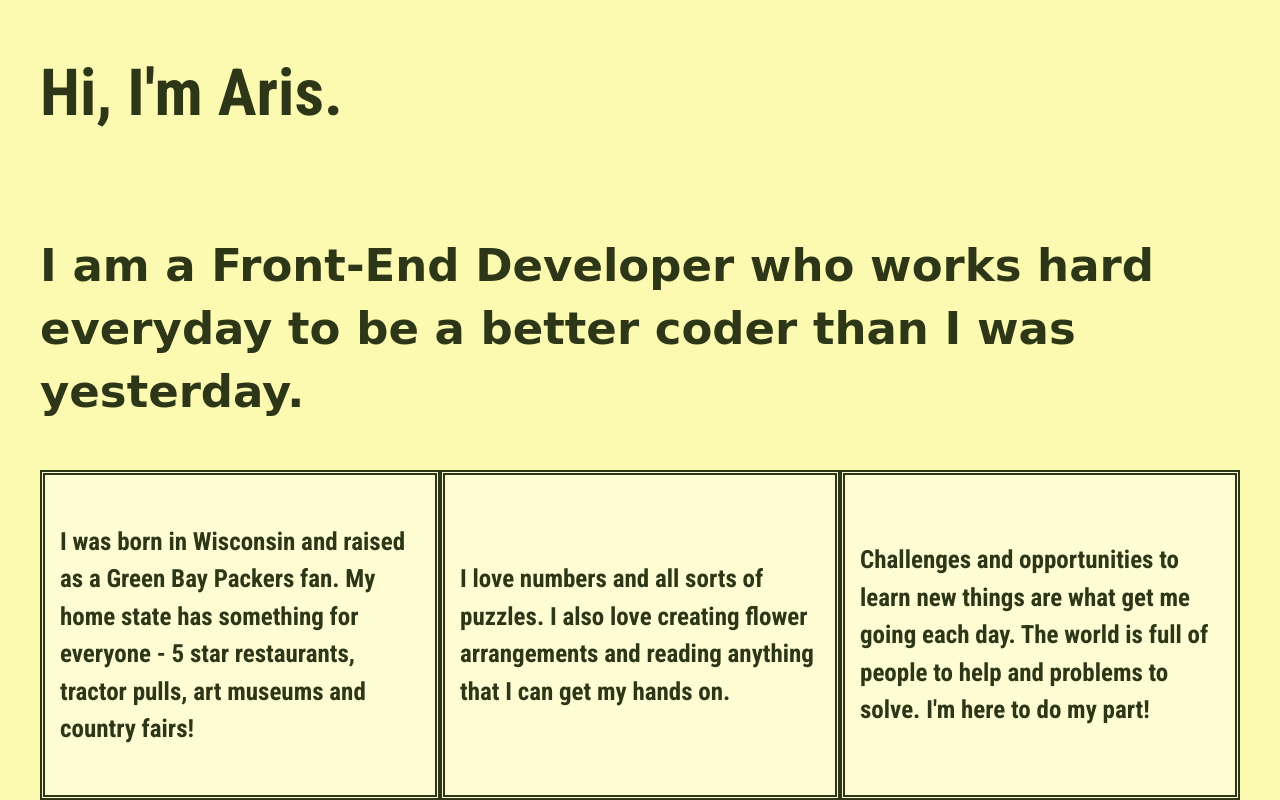
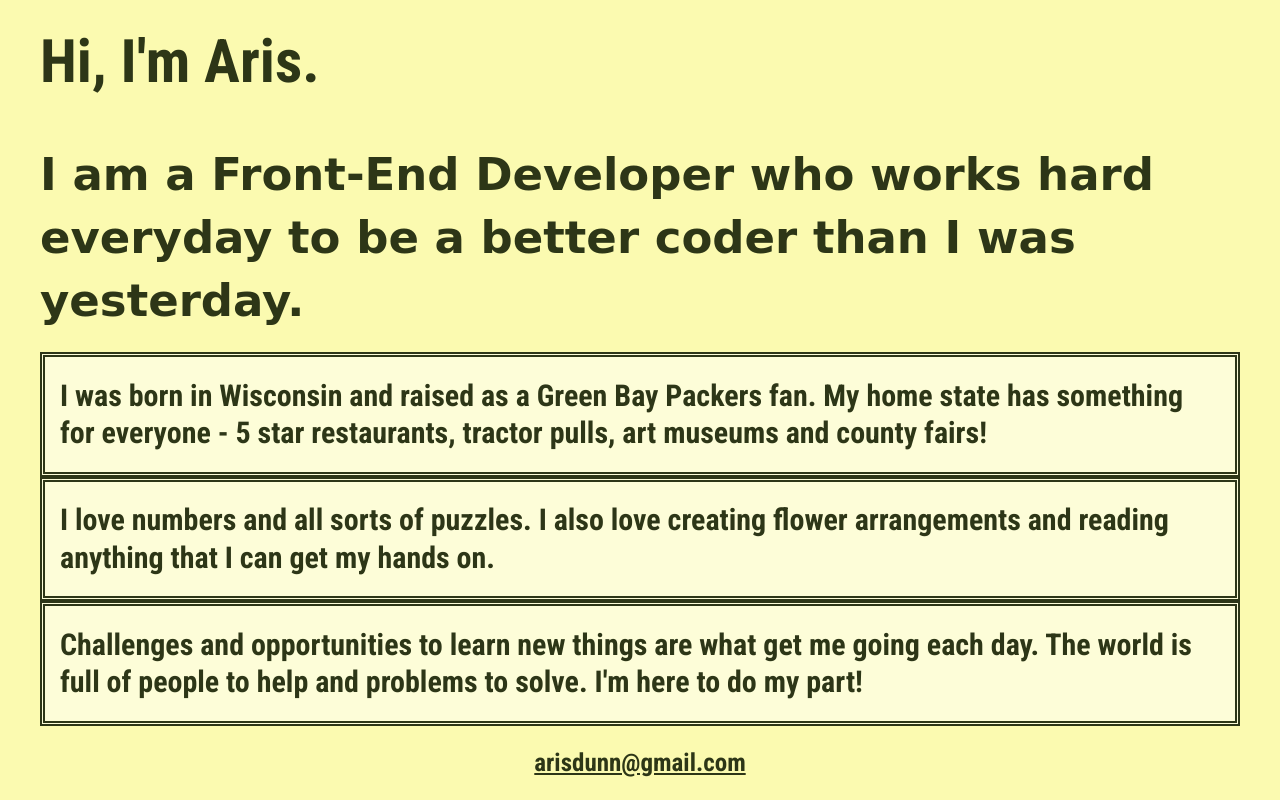
Before and after one commit to 1ArisD/07.02-206-realsite-flexbox, a plain HTML site: page index.html in a window 1280 px wide. Drawn offline with nearby package versions, Linux system fonts and the light colour scheme; a web font is replaced by a local one.

Commit message:
Initial commit

```diff
--- a/css/main.css
+++ b/css/main.css
@@ -39,10 +39,10 @@ html {
  */
 
 hr {
+    border: 0;
+    border-top: 1px solid #ccc;
     display: block;
     height: 1px;
-    border: 0;
-    border-top: 1px solid #ccc;
     margin: 1em 0;
     padding: 0;
 }
@@ -85,9 +85,9 @@ textarea {
    ========================================================================== */
 
 .browserupgrade {
-    margin: 0.2em 0;
     background: #ccc;
     color: #000;
+    margin: 0.2em 0;
     padding: 0.2em 0;
 }
 
@@ -105,15 +105,14 @@ html {
 body {
   font-family: 'Roboto Condensed', sans-serif;
   font-size: 1.25em;
+  height: 100%;
   padding: 0em 2em;
-  height: 100%;
   display: flex;
   justify-content: flex-start;
 }
 
-header,
-footer {
-  font-size: 3.25em;
+header {
+  font-size: 3em;
 }
 
 main {
@@ -121,8 +120,19 @@ main {
   font-size: 2.25em;
 }
 
+footer {
+  font-size: 1.25em;
+  width: 100%;
+  display: flex;
+  justify-content: center;
+  align-items: center;
+}
+
+a {
+  color: #2d3617;
+}
+
 header,
-footer,
 main {
   color: #2d3617;
   width: 100%;
@@ -139,21 +149,18 @@ main {
 }
 
 .flex-items {
+  background: #fdfdd8;
+  border: thick double #2d3617;
   color: #2d3617;
-  line-height: 1.5em;
-  font-size: 1.25em;
-  background: rgb(253, 253, 216, .9);
-  border: thick double #2d3617;
+  font-size: 1.5em;
+  line-height: 1.25em;
+  padding: 0 15px;
   display: flex;
   justify-content: center;
   align-items: center;
 }
 
-.div-1,
-.div-2,
-.div-3 {
-    padding: 0 15px;
-}
+
 
 
 
@@ -238,13 +245,13 @@ main {
    Modify as content requires.
    ========================================================================== */
 
-@media all and (max-width: 768px) {
+@media (max-width: 768px) {
     body {
     padding: 1em;
    }
 }
 
-@media (min-width: 1200px) {
+@media (min-width: 1290px) {
     .flex-items {
      flex-basis: 30%;
    }
--- a/index.html
+++ b/index.html
@@ -24,22 +24,25 @@
             <p class="browserupgrade">You are using an <strong>outdated</strong> browser. Please <a href="http://browsehappy.com/">upgrade your browser</a> to improve your experience.</p>
         <![endif]-->
 
-        <section class="flex-container">
+        <div class="flex-container">
             <header>Hi, I'm Aris.</header>
             <main>I am a Front-End Developer who works hard everyday to be a better coder than I was yesterday.</main>
-            <div class="flex-items div-1">
+            <div class="flex-items">
                 I was born in Wisconsin and raised as a Green Bay Packers fan. My home state has something for everyone -
-                5 star restaurants, tractor pulls, art museums and country fairs!<!--<span>(Go Pack Go!)</span>-->
+                5 star restaurants, tractor pulls, art museums and county fairs!
             </div>
-            <div class="flex-items div-2">
+            <div class="flex-items">
                 I love numbers and all sorts of puzzles. I also love creating flower arrangements and reading anything that I
                 can get my hands on.
             </div>
-            <div class="flex-items div-3">
+            <div class="flex-items">
                 Challenges and opportunities to learn new things are what get me going each day. The world is full of people to help
                 and problems to solve. I'm here to do my part!
             </div>
-        </section>
+            <footer>
+                <a href="mailto:arisdunn@gmail.com">arisdunn@gmail.com</a>
+            </footer>
+        </div>
 
         <script src="https://ajax.googleapis.com/ajax/libs/jquery/1.11.3/jquery.min.js"></script>
         <script>window.jQuery || document.write('<script src="js/vendor/jquery-1.11.3.min.js"><\/script>')</script>
```
